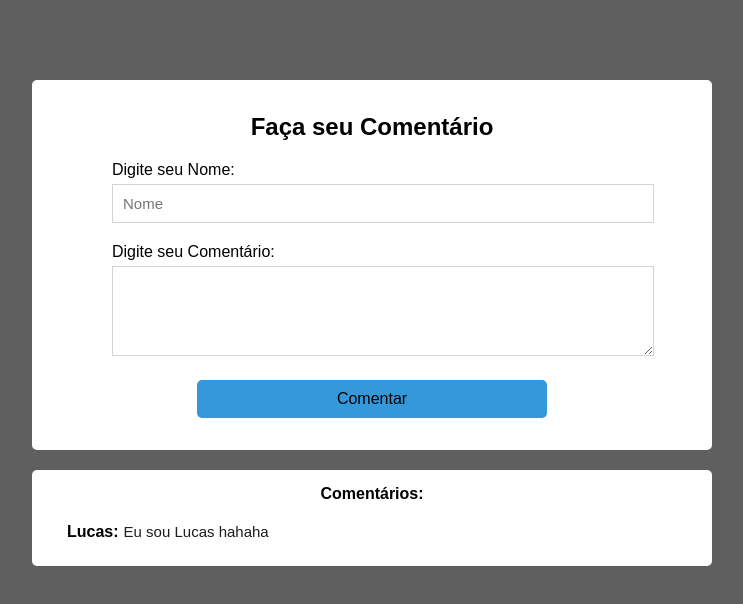
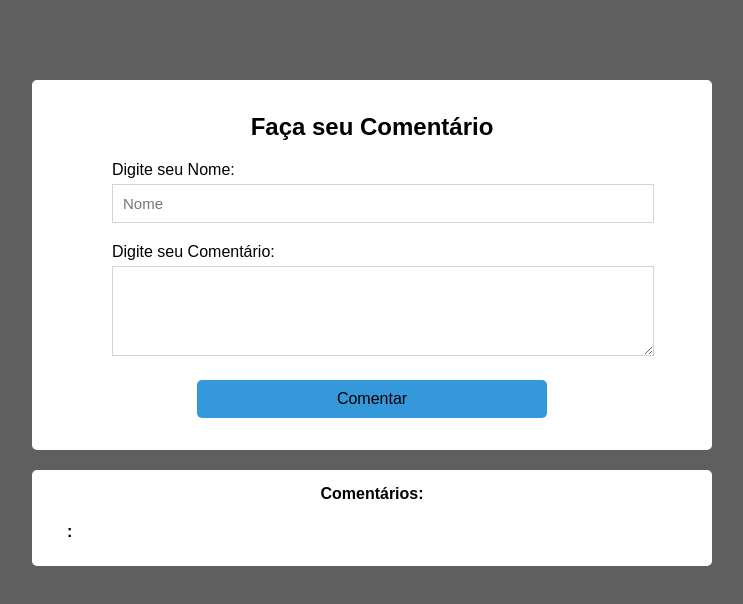
Before and after one commit to LuisBraga31/projetoComentarios.github.io, a plain HTML site: page index.html in a window 1280 px wide. Both pictures are taken after a click on the button "Comentar". Shown: the whole page, without its empty margins (268-1011 px from the left). Drawn offline with Linux system fonts and the light colour scheme.

Commit message:
Criando script para enviar comentarios

```diff
--- a/index.html
+++ b/index.html
@@ -46,13 +46,13 @@
 
             <div class="comentarios">
 
-                <div class="coment">
-                    <p class="userName"> Lucas: </p>
-                    <p class="userText"> Eu sou Lucas hahaha</p>
-                </div>
+
 
 
             </div>
         </div>
+
+        <script src="./js/script.js" type="module"></script>
+
 </body>
 </html>
--- a/js/script.js
+++ b/js/script.js
@@ -0,0 +1,46 @@
+const userName = document.querySelector('#inputName');
+const userText = document.querySelector('#inputComent');
+const comentarButton =  document.querySelector('#buttonSend');
+
+const adicionar = document.querySelector('.comentarios');
+
+
+var userComent = {
+    userName: '',
+    userText: ''
+}
+
+
+function validateName(name) {
+    userComent.userName = name;
+}
+
+function validateText(text) {
+    userComent.userText = text;
+}
+
+function enviarComentario() {
+
+
+    adicionar.innerHTML += `
+    <div class="coment">
+        <p class="userName"> ${userComent.userName}: </p>
+        <p class="userText">${userComent.userText} </p>
+    </div>
+    `;
+
+    limparCampos();
+
+}
+
+function limparCampos(){
+    userComent.userName = '';
+    userComent.userText = '';
+    userName.value = '';
+    userText.value = '';
+}
+
+userName.addEventListener('keyup', (event) => validateName(event.target.value));
+userText.addEventListener('keyup', (event) => validateText(event.target.value));
+
+comentarButton.addEventListener('click', () => enviarComentario());
```
